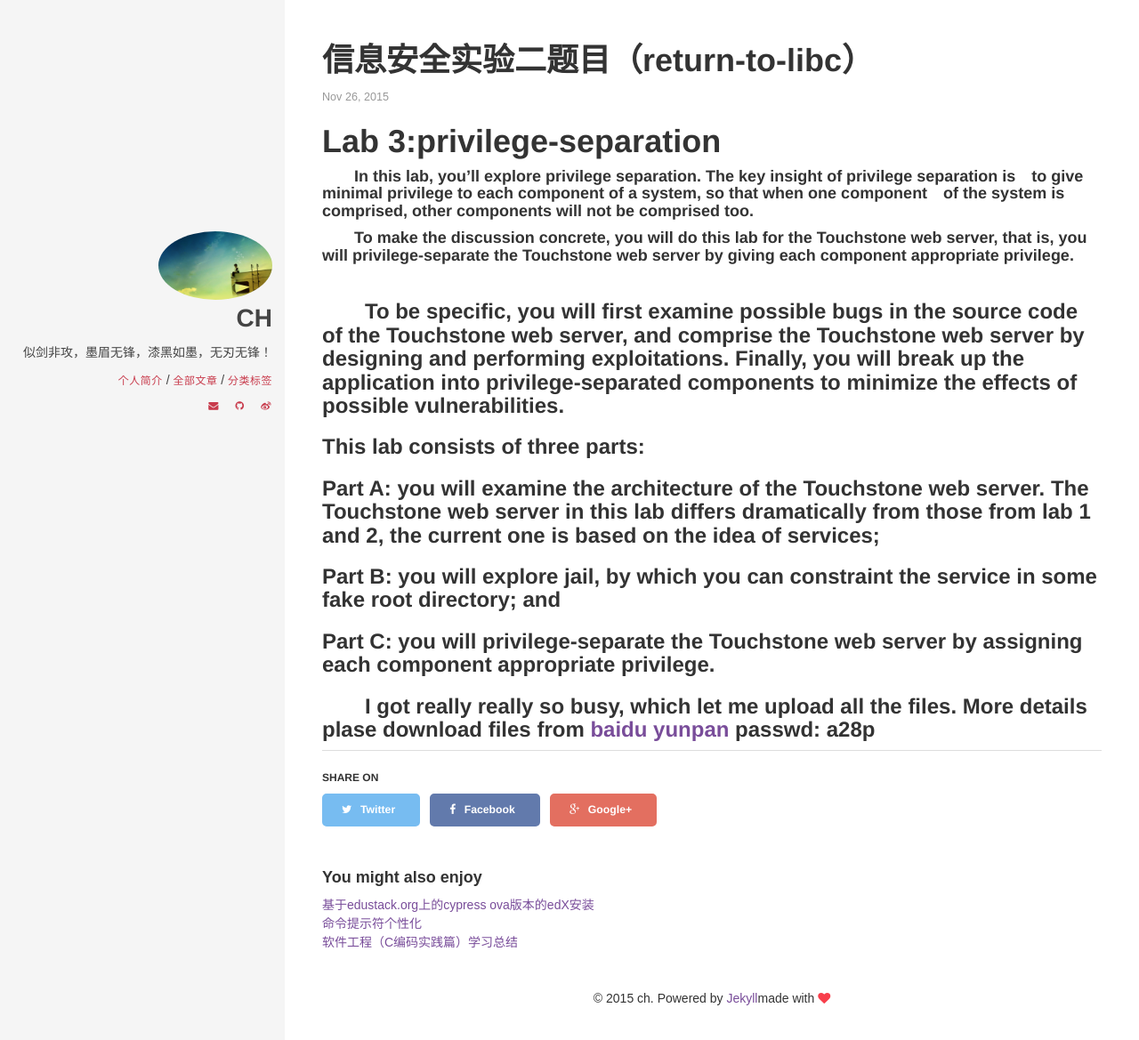
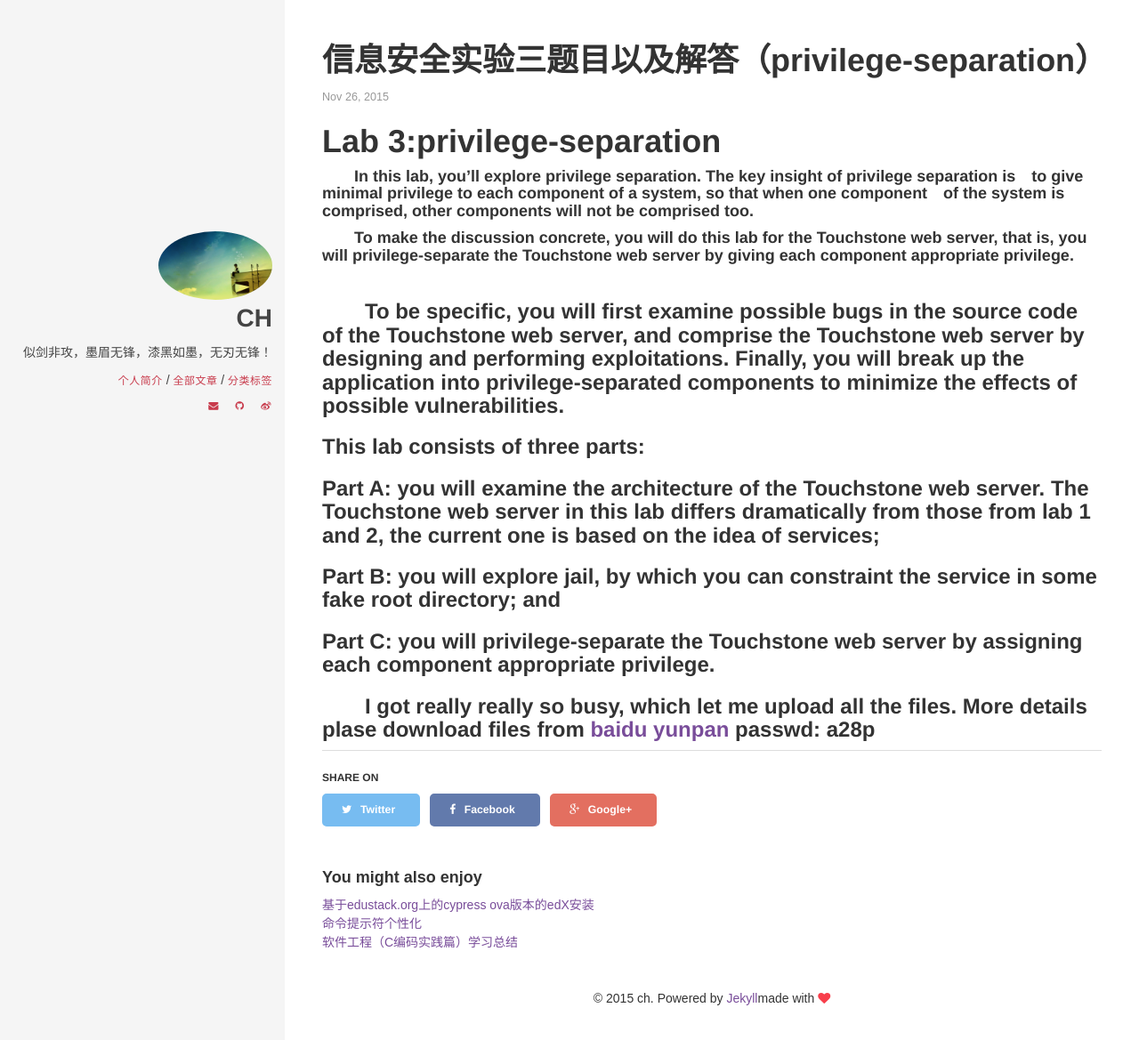
Before and after one commit to ch710798472/blog, a Jekyll site: the page built from _posts/2015-11-26-security-lab3.md, in a window 1280 px wide and 1175 px high. Shown: the top 1169 px of the window at 89% size. Built offline with Jekyll 4.4.1, drawn with Linux system fonts in a browser that asks for light colours; Markdown is read by kramdown in place of the engine named in the settings; comment, search, counter and statistics services are not loaded.

Commit message:
update lab3

```diff
--- a/_posts/2015-11-26-security-lab3.md
+++ b/_posts/2015-11-26-security-lab3.md
@@ -1,6 +1,6 @@
 ---
 layout: post
-title: 信息安全实验二题目（return-to-libc）
+title: 信息安全实验三题目以及解答（privilege-separation）
 category: security
 modified: 2015-11-26
 tags: [security,setuid]
```
